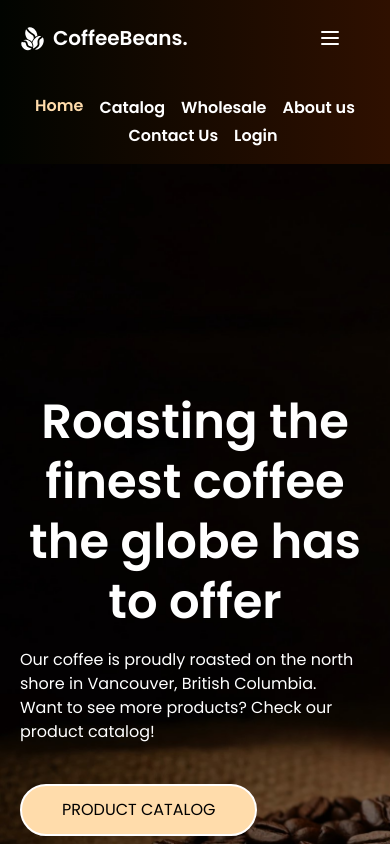
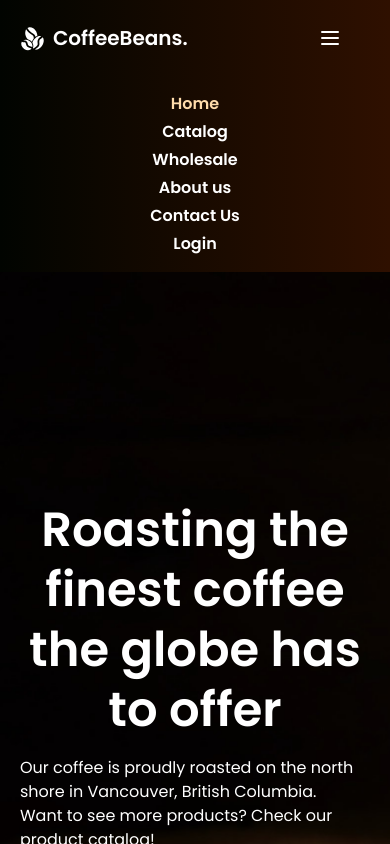
Before and after one commit to ale-olivares/csis3380_finalproject_frontend, a React (Vite) app: page / in a window 390 px wide. Both pictures are taken after a click on the button 330 px from the left and 38 px from the top of the page. Shown: the top 844 px of the page. Built offline with nearby package versions, Linux system fonts and the light colour scheme.

Commit message:
Dropdown menu vertical

```diff
--- a/src/components/Menus/DropdownMenu.jsx
+++ b/src/components/Menus/DropdownMenu.jsx
@@ -22,8 +22,8 @@ const DropdownMenu = () => {
     }
 
   return (
-    <div className="lg:hidden bg-gradient-to-r from-backgroundColor to-brightColor bg-opacity-0 p-4 mx-auto flex flex-wrap justify-center items-center font-semibold font-heading space-x-4 space-y-1">
-      {!user ? (
+    <div className="lg:hidden bg-gradient-to-r from-backgroundColor to-brightColor p-4 mx-auto flex flex-col justify-center items-center font-semibold font-heading space-y-1">
+        {!user ? (
         <>
            <GeneralLinks/>
             <NavLink to="/login" className={({ isActive }) => isActive  ?"group relative inline-block cursor-pointer text-hoverColor"  : "group relative inline-block cursor-pointer hover:text-hoverColor text-white"}> Login</NavLink>
--- a/src/components/Navbar.jsx
+++ b/src/components/Navbar.jsx
@@ -1,8 +1,8 @@
 import React, { useEffect, useState } from "react";
+import { useLocation } from 'react-router-dom';
 import { GiCoffeeBeans } from "react-icons/gi";
 import { NavLink } from 'react-router-dom';
 import { FaCartShopping } from "react-icons/fa6";
-import { useNavigate } from "react-router-dom";
 import { useCart } from "../contexts/CartContext";
 import { getCurrentUser, isAdmin as checkAdmin, logout } from "../services/AuthService";
 import DropdownMenu from "./Menus/DropdownMenu";
@@ -12,16 +12,18 @@ import UserLinks from "./Menus/UserLinks";
 
 const Navbar = () => {
   const { totalItemsCart } = useCart();
-  const [menu, setMenu] = useState(false);
-  let navigate = useNavigate();
   const user = getCurrentUser();
   const [isAdmin, setIsAdmin] = useState(false);
   const [isNavbarOpen, setIsNavbarOpen] = useState(false);
+  const location = useLocation();
 
   useEffect(() => {
     setIsAdmin(checkAdmin());
   }, [user]);
 
+  useEffect(() => {
+    setIsNavbarOpen(false);
+  }, [location]);
 
 
    //Toggle NavBar
```
